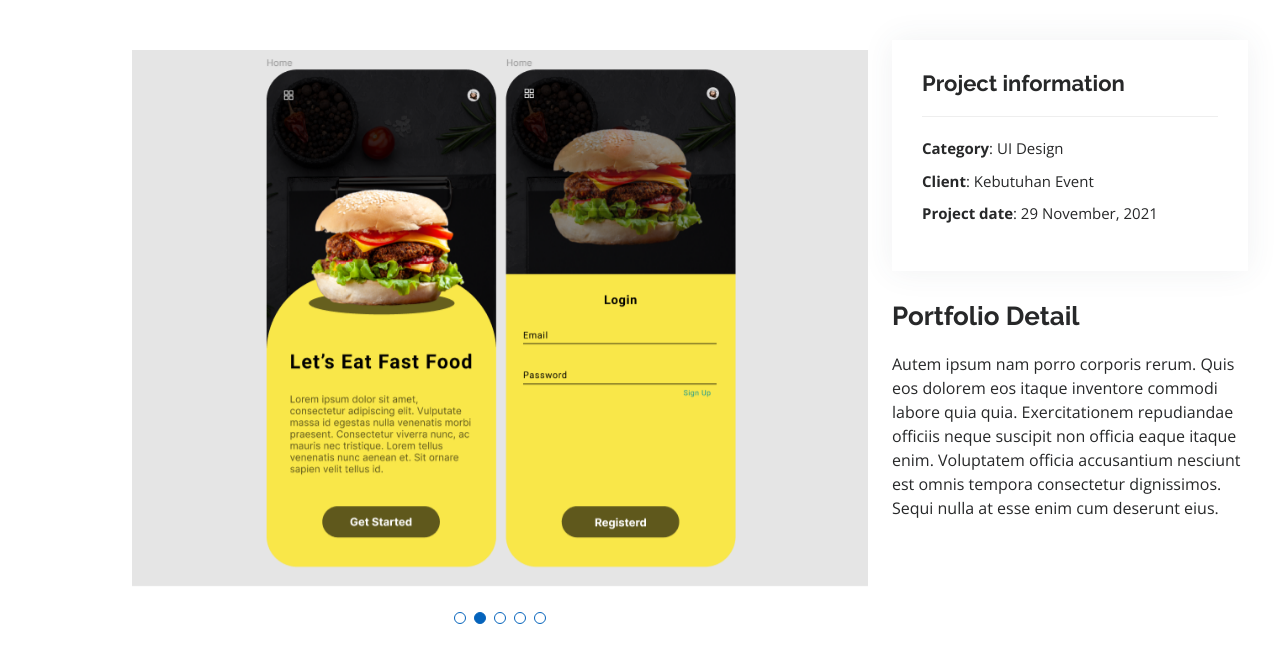
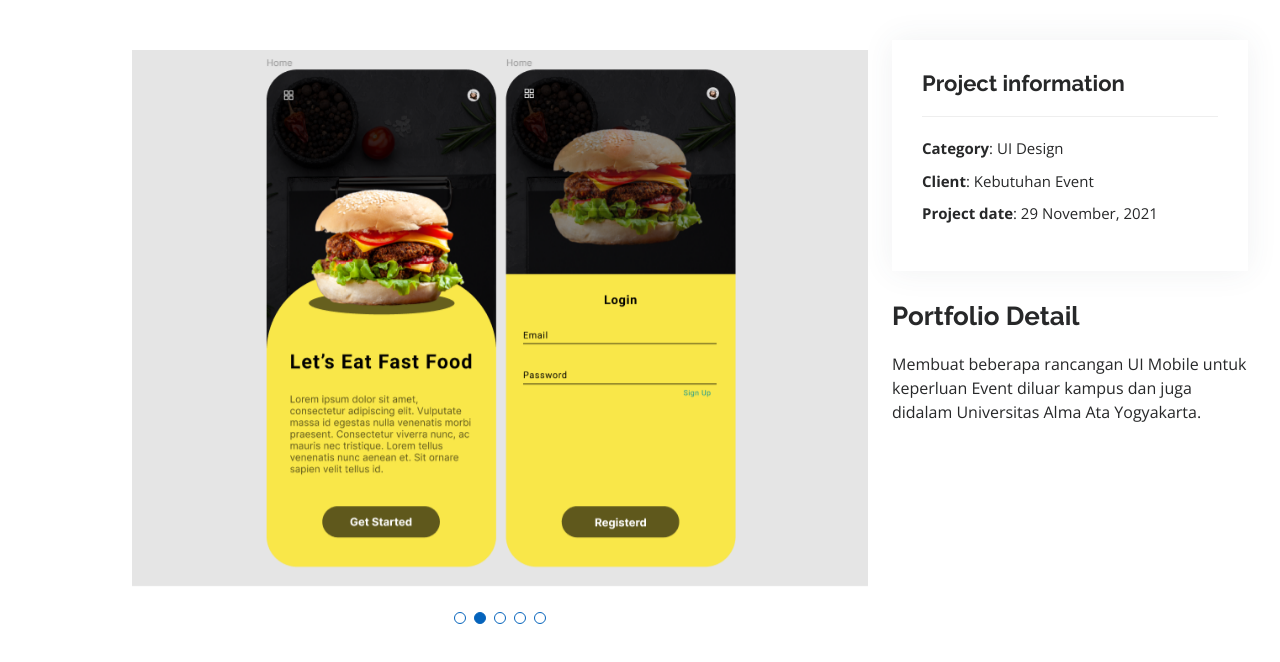
Before and after one commit to umar-us666x/umar-us666x.github.io, a plain HTML site: page ui-design.html in a window 1280 px wide. Drawn offline with nearby package versions, Linux system fonts and the light colour scheme.

Commit message:
memberi keterangan detail portfolio pada UI Design

```diff
--- a/ui-design.html
+++ b/ui-design.html
@@ -74,7 +74,7 @@
             <div class="portfolio-description">
               <h2>Portfolio Detail</h2>
               <p>
-                Autem ipsum nam porro corporis rerum. Quis eos dolorem eos itaque inventore commodi labore quia quia. Exercitationem repudiandae officiis neque suscipit non officia eaque itaque enim. Voluptatem officia accusantium nesciunt est omnis tempora consectetur dignissimos. Sequi nulla at esse enim cum deserunt eius.
+                Membuat beberapa rancangan UI Mobile untuk keperluan Event diluar kampus dan juga didalam Universitas Alma Ata Yogyakarta.
               </p>
             </div>
           </div>
```
